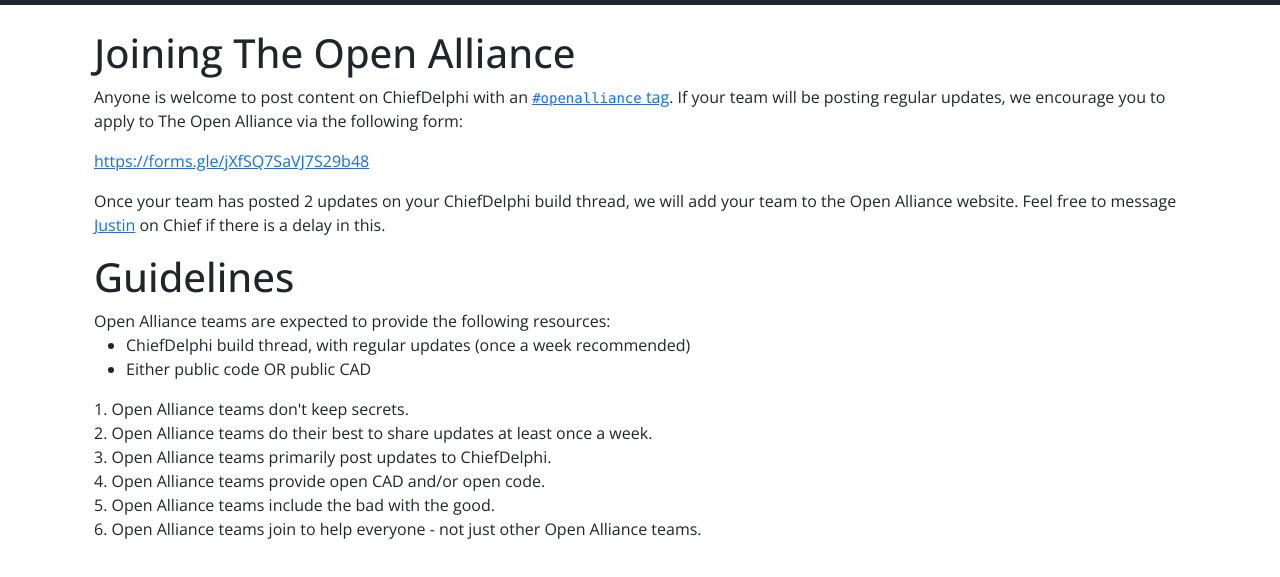
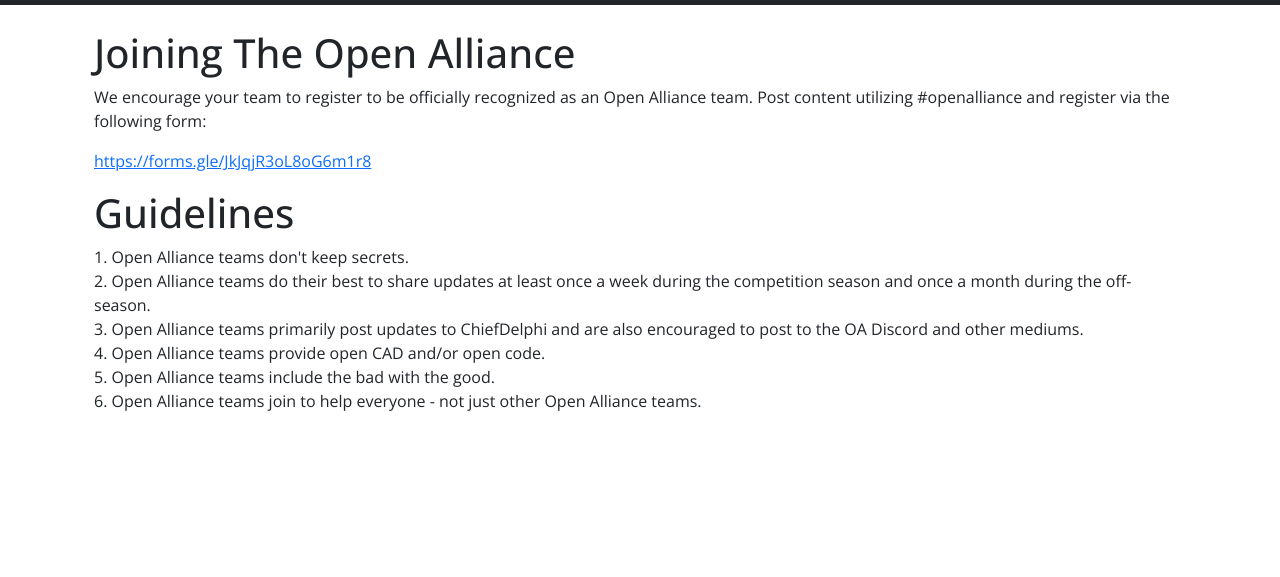
Before and after one commit to theopenalliance/theopenalliance.github.io, a Gatsby site: page /join in a window 1280 px wide. Shown: the part 69-646 px from the top of the page. Built offline with nearby package versions, Linux system fonts and the light colour scheme; Gatsby itself is replaced by a stand-in of ours.

Commit message:
update join page

```diff
--- a/src/components/Guidelines.tsx
+++ b/src/components/Guidelines.tsx
@@ -3,8 +3,8 @@
 export default function Guidelines(): JSX.Element {
   const guidelines: (JSX.Element | String)[] = [
     "Open Alliance teams don't keep secrets.",
-    "Open Alliance teams do their best to share updates at least once a week.",
-    "Open Alliance teams primarily post updates to ChiefDelphi.",
+    "Open Alliance teams do their best to share updates at least once a week during the competition season and once a month during the off-season.",
+    "Open Alliance teams primarily post updates to ChiefDelphi and are also encouraged to post to the OA Discord and other mediums.",
     "Open Alliance teams provide open CAD and/or open code.",
     "Open Alliance teams include the bad with the good.",
     "Open Alliance teams join to help everyone - not just other Open Alliance teams.",
--- a/src/pages/join.tsx
+++ b/src/pages/join.tsx
@@ -15,36 +15,17 @@
         <br />
         <h1>Joining The Open Alliance</h1>
         <p>
-          Anyone is welcome to post content on ChiefDelphi with an{" "}
-          <a href="https://www.chiefdelphi.com/tag/openalliance">
-            <code>#openalliance</code> tag
-          </a>
-          . If your team will be posting regular updates, we encourage you to
-          apply to The Open Alliance via the following form:
+          We encourage your team to register to be officially recognized as an
+          Open Alliance team. Post content utilizing #openalliance and register
+          via the following form:
         </p>
         <p>
-          <a href="https://forms.gle/jXfSQ7SaVJ7S29b48">
-            https://forms.gle/jXfSQ7SaVJ7S29b48
+          <a href="https://forms.gle/JkJqjR3oL8oG6m1r8">
+            https://forms.gle/JkJqjR3oL8oG6m1r8
           </a>
         </p>
         <p>
-          Once your team has posted 2 updates on your ChiefDelphi build thread,
-          we will add your team to the Open Alliance website. Feel free to
-          message{" "}
-          <a href="https://www.chiefdelphi.com/u/jtrv/summary">Justin</a> on
-          Chief if there is a delay in this.
-        </p>
-        <p></p>
-        <p>
           <h1>Guidelines</h1>
-          Open Alliance teams are expected to provide the following resources:
-          <ul>
-            <li>
-              ChiefDelphi build thread, with regular updates (once a week
-              recommended)
-            </li>
-            <li>Either public code OR public CAD</li>
-          </ul>
           <Guidelines />
         </p>
       </Container>
```
